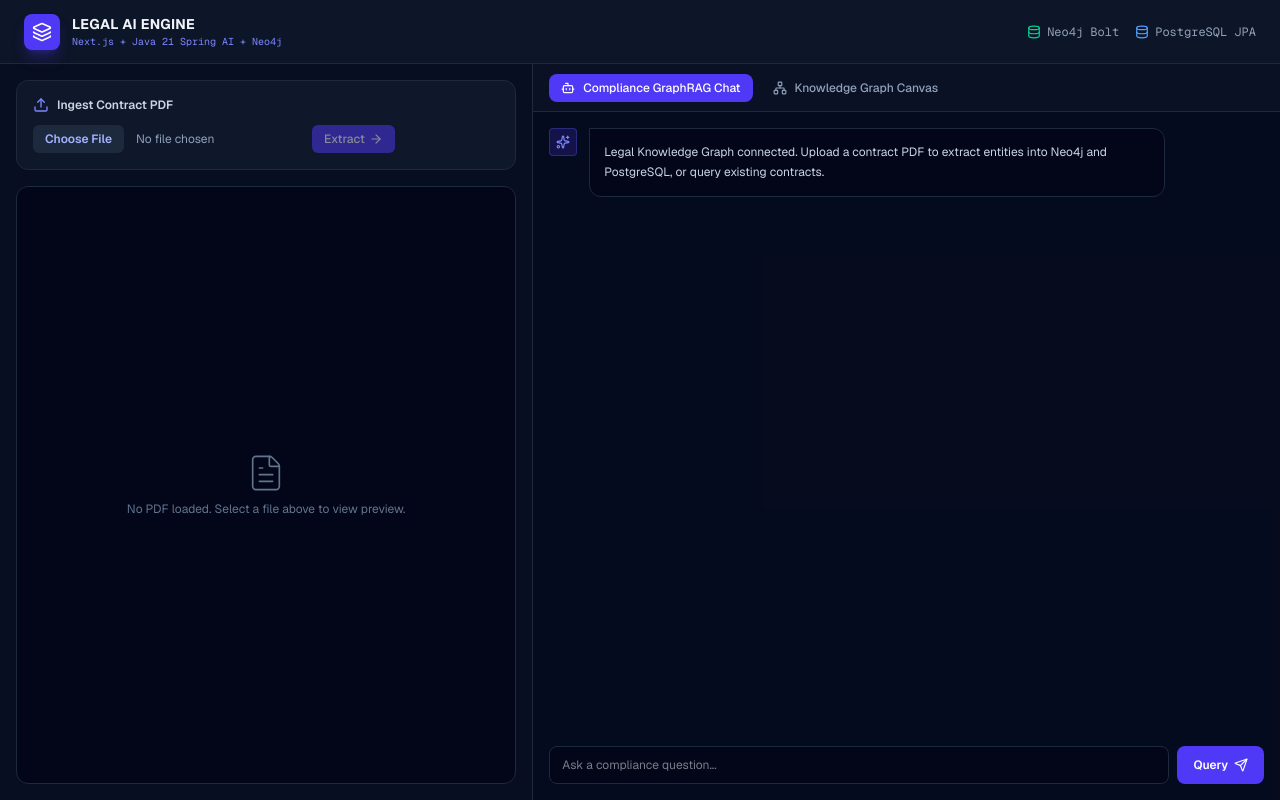
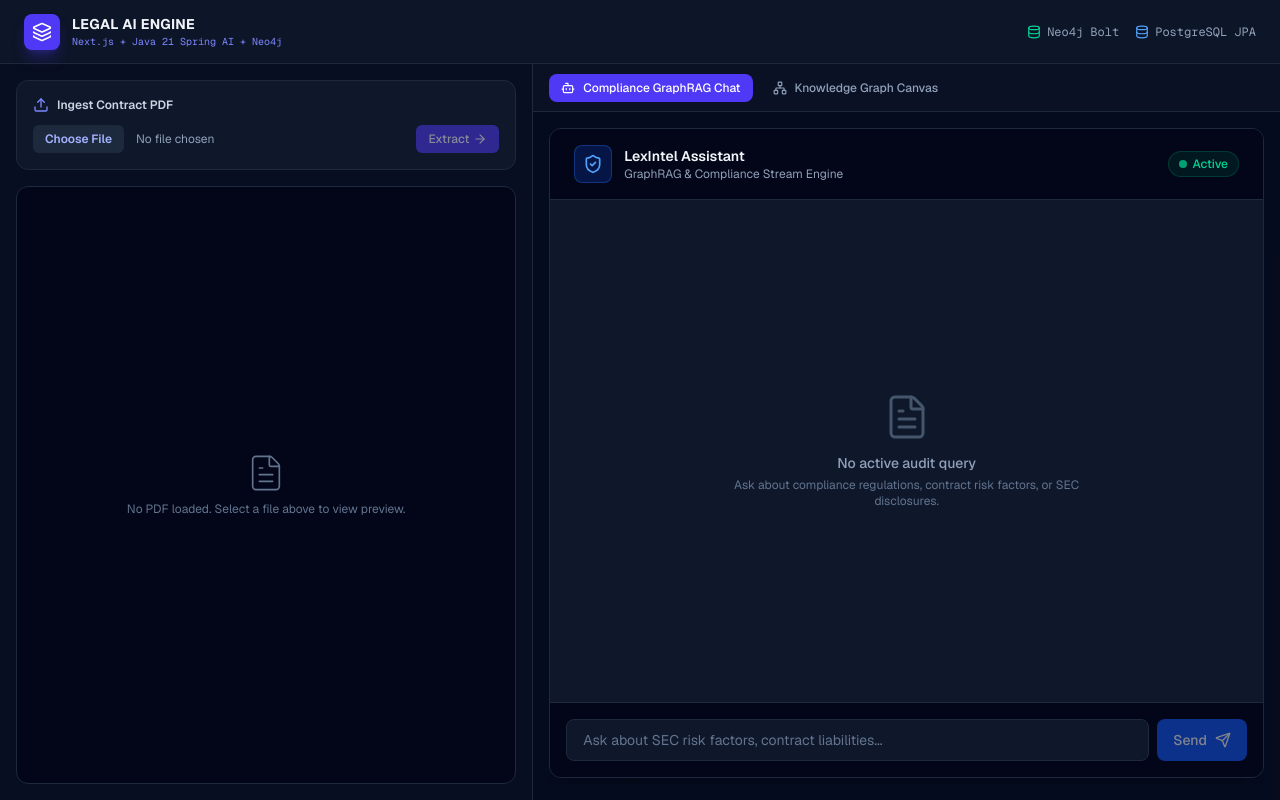
Before and after one commit to snowgh0st/legal-ai-engine, a Next.js app in the folder frontend/: page / in a window 1280 px wide. Built offline with nearby package versions, Linux system fonts and the light colour scheme.

Commit message:
chore(config): add Docker Compose setup, package dependencies, and main page route

```diff
--- a/frontend/package.json
+++ b/frontend/package.json
@@ -9,6 +9,9 @@
     "lint": "eslint"
   },
   "dependencies": {
+    "@ai-sdk/openai": "^4.0.66",
+    "@ai-sdk/react": "^4.0.102",
+    "ai": "^7.0.99",
     "clsx": "^2.1.1",
     "cytoscape": "^3.34.2",
     "lucide-react": "^1.37.0",
--- a/frontend/src/app/page.tsx
+++ b/frontend/src/app/page.tsx
@@ -2,9 +2,10 @@
 
 import React, { useState } from "react";
 import DynamicGraphCanvas from "@/components/GraphCanvas";
+import LegalChat from "@/components/LegalChat";
 import {
-  FileText, Network, Bot, Upload, Send,
-  Sparkles, Database, Layers, ArrowRight
+  FileText, Network, Bot, Upload,
+  Database, Layers, ArrowRight
 } from "lucide-react";
 
 export default function LegalPortalDashboard() {
@@ -12,13 +13,7 @@ export default function LegalPortalDashboard() {
   const [file, setFile] = useState<File | null>(null);
   const [fileUrl, setFileUrl] = useState<string | null>(null);
   const [isUploading, setIsUploading] = useState(false);
-  const [messages, setMessages] = useState<Array<{ sender: "user" | "ai"; text: string; context?: string }>>([
-    {
-      sender: "ai",
-      text: "Legal Knowledge Graph connected. Upload a contract PDF to extract entities into Neo4j and PostgreSQL, or query existing contracts.",
-    },
-  ]);
-  const [inputQuery, setInputQuery] = useState("");
+  const [ingestStatus, setIngestStatus] = useState<string | null>(null);
 
   const handleFileChange = (e: React.ChangeEvent<HTMLInputElement>) => {
     if (e.target.files && e.target.files[0]) {
@@ -27,12 +22,14 @@ export default function LegalPortalDashboard() {
       // Revoke previous object URL if existing to avoid memory leaks
       if (fileUrl) URL.revokeObjectURL(fileUrl);
       setFileUrl(URL.createObjectURL(selected));
+      setIngestStatus(null);
     }
   };
 
   const handleIngest = async () => {
     if (!file) return;
     setIsUploading(true);
+    setIngestStatus(null);
 
     const formData = new FormData();
     formData.append("file", file);
@@ -52,57 +49,13 @@ export default function LegalPortalDashboard() {
       }
 
       const data = await res.json();
-
-      setMessages((prev) => [
-        ...prev,
-        {
-          sender: "ai",
-          text: `Contract "${data.title || file.name}" successfully extracted! Persisted to Neo4j graph with ${
-            data.clauses ? data.clauses.length : 0
-          } clauses and logged to PostgreSQL audit DB.`,
-        },
-      ]);
+      setIngestStatus(
+        `Extracted "${data.title || file.name}"! Persisted to Neo4j (${data.clauses ? data.clauses.length : 0} clauses) & PostgreSQL.`
+      );
     } catch (err: any) {
-      setMessages((prev) => [
-        ...prev,
-        { sender: "ai", text: `Ingestion Error: ${err.message}` },
-      ]);
+      setIngestStatus(`Ingestion Error: ${err.message}`);
     } finally {
       setIsUploading(false);
-    }
-  };
-
-  const handleQuery = async (e: React.FormEvent) => {
-    e.preventDefault();
-    if (!inputQuery.trim()) return;
-
-    const userText = inputQuery;
-    setInputQuery("");
-    setMessages((prev) => [...prev, { sender: "user", text: userText }]);
-
-    try {
-      const res = await fetch("http://localhost:8080/api/v1/legal/query", {
-        method: "POST",
-        headers: { "Content-Type": "application/json" },
-        body: JSON.stringify({ question: userText }),
-      });
-
-      if (!res.ok) throw new Error("Query failed");
-      const data = await res.json();
-
-      setMessages((prev) => [
-        ...prev,
-        {
-          sender: "ai",
-          text: data.answer,
-          context: data.graphContextUsed,
-        },
-      ]);
-    } catch (err: any) {
-      setMessages((prev) => [
-        ...prev,
-        { sender: "ai", text: `GraphRAG Error: ${err.message}` },
-      ]);
     }
   };
 
@@ -140,16 +93,21 @@ export default function LegalPortalDashboard() {
                 type="file"
                 accept=".pdf"
                 onChange={handleFileChange}
-                className="text-xs text-slate-400 file:mr-3 file:py-1.5 file:px-3 file:rounded-md file:border-0 file:text-xs file:font-semibold file:bg-slate-800 file:text-indigo-300 hover:file:bg-slate-700 cursor-pointer"
+                className="text-xs text-slate-400 file:mr-3 file:py-1.5 file:px-3 file:rounded-md file:border-0 file:text-xs file:font-semibold file:bg-slate-800 file:text-indigo-300 hover:file:bg-slate-700 cursor-pointer flex-1"
               />
               <button
                 onClick={handleIngest}
                 disabled={!file || isUploading}
-                className="px-3 py-1.5 bg-indigo-600 hover:bg-indigo-500 disabled:opacity-50 text-white text-xs font-medium rounded-md flex items-center gap-1 shrink-0"
+                className="px-3 py-1.5 bg-indigo-600 hover:bg-indigo-500 disabled:opacity-50 text-white text-xs font-medium rounded-md flex items-center gap-1 shrink-0 transition-colors"
               >
                 {isUploading ? "Extracting..." : "Extract"} <ArrowRight className="w-3.5 h-3.5" />
               </button>
             </div>
+            {ingestStatus && (
+              <p className="text-[11px] font-mono text-indigo-300 bg-indigo-950/50 border border-indigo-900/50 p-2 rounded">
+                {ingestStatus}
+              </p>
+            )}
           </div>
 
           {/* Embedded PDF Previewer Pane */}
@@ -195,59 +153,8 @@ export default function LegalPortalDashboard() {
             {activeTab === "graph" ? (
               <DynamicGraphCanvas />
             ) : (
-              <div className="flex-1 flex flex-col justify-between overflow-hidden">
-                {/* Chat History */}
-                <div className="flex-1 overflow-y-auto space-y-4 pr-2">
-                  {messages.map((msg, i) => (
-                    <div
-                      key={i}
-                      className={`flex gap-3 ${msg.sender === "user" ? "justify-end" : "justify-start"}`}
-                    >
-                      {msg.sender === "ai" && (
-                        <div className="w-7 h-7 rounded bg-indigo-600/20 border border-indigo-500/30 flex items-center justify-center text-indigo-400 shrink-0">
-                          <Sparkles className="w-3.5 h-3.5" />
-                        </div>
-                      )}
-                      <div
-                        className={`max-w-xl text-xs p-3.5 rounded-xl leading-relaxed ${
-                          msg.sender === "user"
-                            ? "bg-indigo-600 text-white rounded-tr-none"
-                            : "bg-slate-950 border border-slate-800 text-slate-300 rounded-tl-none"
-                        }`}
-                      >
-                        <p>{msg.text}</p>
-                        {msg.context && (
-                          <details className="mt-2 pt-2 border-t border-slate-800">
-                            <summary className="text-[10px] text-indigo-400 font-mono cursor-pointer">
-                              Retrieved Graph Sub-tree Context
-                            </summary>
-                            <pre className="mt-1 p-2 bg-slate-900 rounded text-[9px] font-mono text-slate-400 overflow-x-auto">
-                              {msg.context}
-                            </pre>
-                          </details>
-                        )}
-                      </div>
-                    </div>
-                  ))}
-                </div>
-
-                {/* Query Input */}
-                <form onSubmit={handleQuery} className="mt-4 flex gap-2">
-                  <input
-                    type="text"
-                    value={inputQuery}
-                    onChange={(e) => setInputQuery(e.target.value)}
-                    placeholder="Ask a compliance question..."
-                    className="flex-1 bg-slate-950 border border-slate-800 rounded-lg px-3 py-2.5 text-xs text-slate-100 focus:outline-none focus:border-indigo-500"
-                  />
-                  <button
-                    type="submit"
-                    className="px-4 py-2.5 bg-indigo-600 hover:bg-indigo-500 text-white text-xs font-semibold rounded-lg flex items-center gap-1.5"
-                  >
-                    <span>Query</span>
-                    <Send className="w-3.5 h-3.5" />
-                  </button>
-                </form>
+              <div className="flex-1 h-full overflow-hidden">
+                <LegalChat />
               </div>
             )}
           </div>
```
Also changed, not shown: 2 other files (tests, documents, lock files or other folders). Lines whose indentation alone changed are shown as unchanged.
